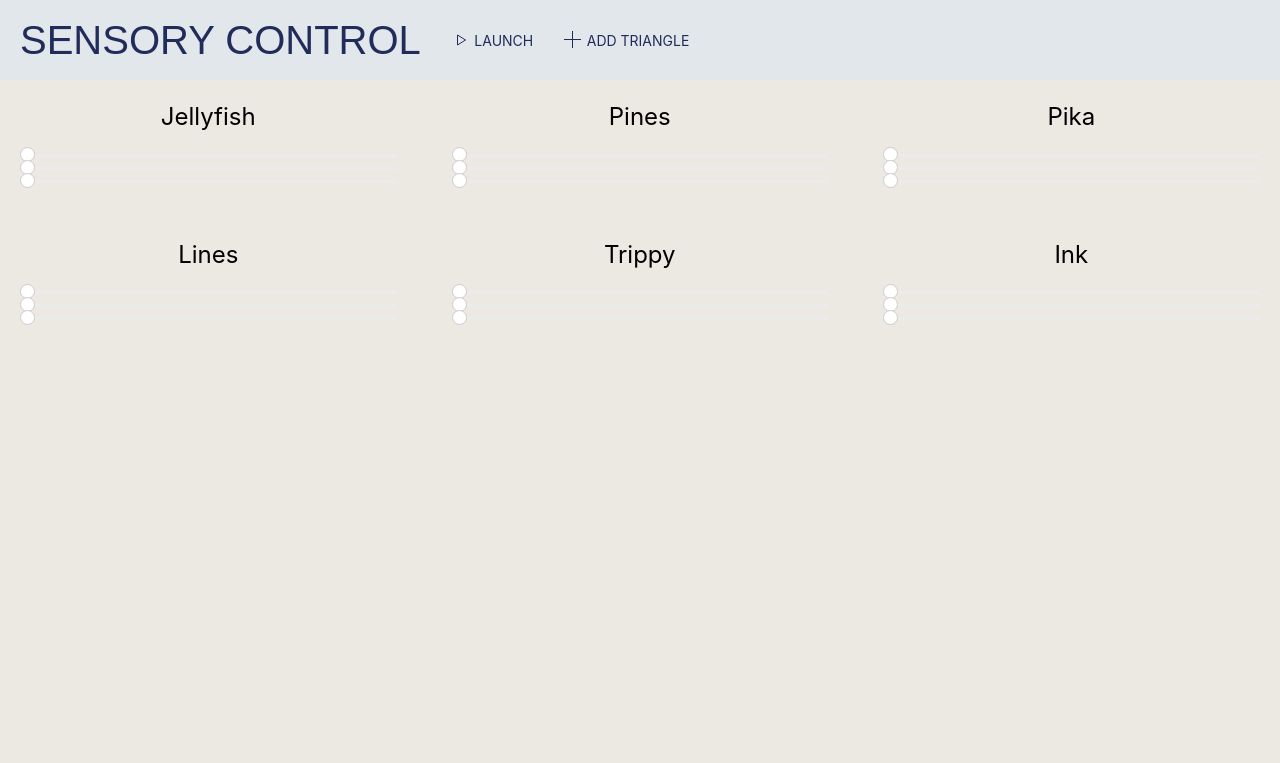
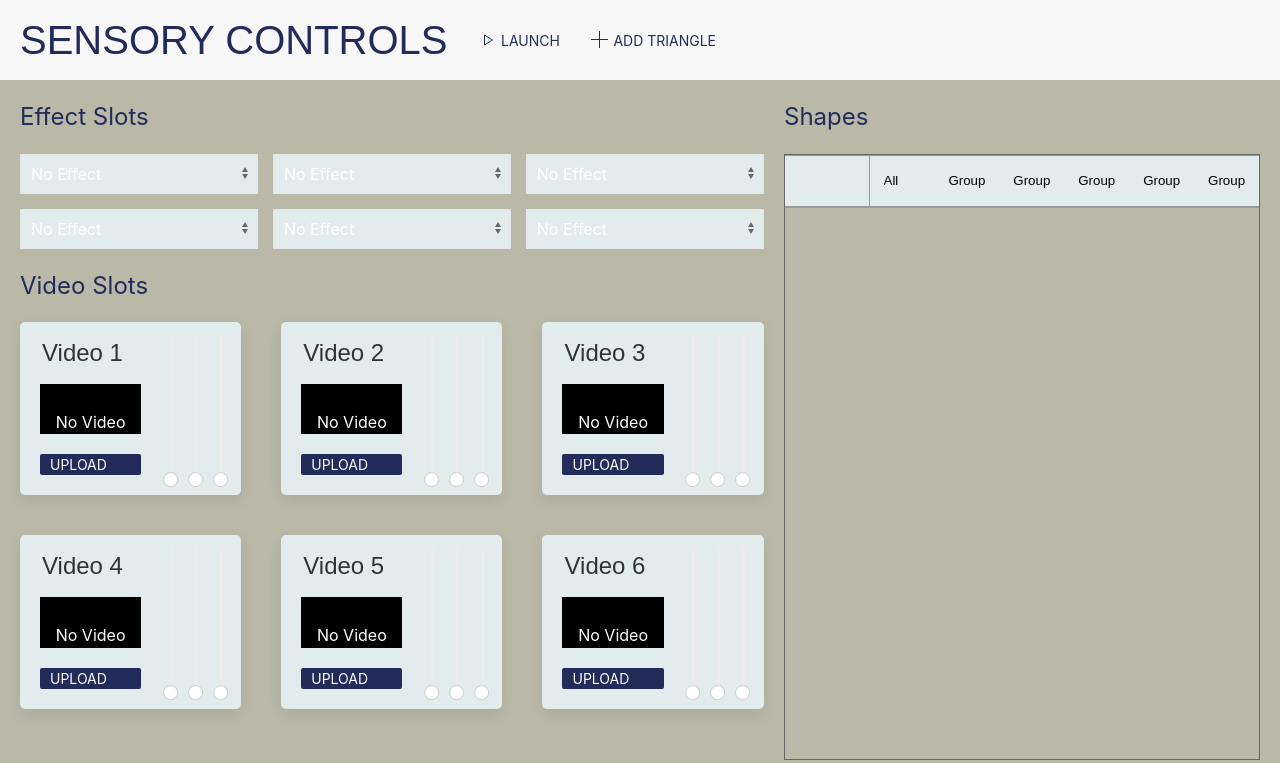
Before and after one commit to hobberwickey/projection-mapping, a website: page public/index.html in a window 1280 px wide. Drawn offline with nearby package versions, Linux system fonts and the light colour scheme; files that its build step writes are made by us from their sources; a web font is replaced by a local one.

Commit message:
Files should have been included in last commit

```diff
--- /dev/null
+++ b/public/css/styles.css
@@ -0,0 +1,299 @@
+:root {
+  --btn-color: #212c5b;
+  --text-color: #000;
+  --fg-color: hsl(180deg 20.54% 90.41%);
+}
+
+body {
+  padding: 0px;
+  margin: 0px;
+  background-color: hsl(56.67, 11.54%, 69.41%);
+}
+
+nav {
+  z-index: 1;
+}
+
+.video-wrapper {
+  margin-top: 20px;
+}
+
+.uk-container {
+  padding-left: 20px;
+  padding-right: 20px;
+  max-width: none;
+}
+
+.uk-card-default {
+  color: black;
+  background-color: transparent;
+  box-shadow: none;
+}
+.uk-card-default > div {
+  background-color: var(--fg-color);
+  box-shadow: 0 5px 15px rgba(0, 0, 0, 0.08);
+  border-radius: 5px;
+  padding-right: 80px;
+  position: relative;
+}
+.uk-card-default > div .left {
+  display: inline-block;
+  vertical-align: top;
+  width: 100%;
+}
+.uk-card-default > div .right {
+  display: block;
+  vertical-align: top;
+  width: 80px;
+  height: 100%;
+  position: absolute;
+  top: 0px;
+  right: 0px;
+  overflow: hidden;
+}
+.uk-card-default > div .right .inputs {
+  position: absolute;
+  height: 100%;
+  aspect-ratio: 1/1;
+}
+.uk-card-default > div .right .inputs input {
+  transform: rotate(270deg);
+  position: absolute;
+  width: 100%;
+  top: 50%;
+  margin-left: -50%;
+  padding-left: 10px;
+  padding-right: 10px;
+}
+.uk-card-default > div .right .inputs input:nth-child(1) {
+  left: 10px;
+}
+.uk-card-default > div .right .inputs input:nth-child(2) {
+  left: 35px;
+}
+.uk-card-default > div .right .inputs input:nth-child(3) {
+  left: 60px;
+}
+.uk-card-default .uk-card-header {
+  border-bottom: none;
+}
+.uk-card-default .uk-card-body {
+  padding-top: 0px;
+}
+.uk-card-default .uk-card-footer {
+  padding-left: 0px;
+  padding-right: 0px;
+}
+.uk-card-default video {
+  margin-bottom: 20px;
+  width: 100%;
+  aspect-ratio: 2/1;
+  background-color: black;
+}
+.uk-card-default input[type=text] {
+  max-width: 100%;
+  border: none;
+  background-color: transparent;
+  text-align: left;
+}
+.uk-card-default input[type=range]::before {
+  display: none;
+}
+.uk-card-default .preview {
+  position: relative;
+}
+.uk-card-default .preview p {
+  display: none;
+  position: absolute;
+  top: 0;
+  width: 100%;
+  text-align: center;
+  margin: 26px 0px;
+  color: white;
+}
+.uk-card-default .preview.no-video p {
+  display: block;
+}
+.uk-card-default .upload-wrapper {
+  width: 100%;
+  position: relative;
+  cursor: pointer;
+}
+.uk-card-default .upload-wrapper label {
+  position: absolute;
+  box-sizing: border-box;
+  width: 100%;
+  height: 100%;
+  left: 0;
+  color: white !important;
+  background-color: var(--btn-color);
+  cursor: pointer;
+}
+.uk-card-default .upload-wrapper input {
+  opacity: 0;
+  width: 100%;
+}
+
+#effects {
+  margin-top: 0px;
+}
+#effects select {
+  background-color: var(--fg-color);
+  color: white;
+}
+
+#shapes {
+  padding: 100px 0px 20px 20px;
+  min-height: 100vh;
+  margin-top: -100px;
+}
+#shapes .table-wrapper {
+  min-height: 604px;
+  max-height: 604px;
+  overflow: auto;
+  border: solid 1px;
+}
+#shapes .table-wrapper table tr {
+  height: 1px;
+}
+#shapes .table-wrapper table tr:last-child {
+  height: auto;
+}
+#shapes .table-wrapper table tr th,
+#shapes .table-wrapper table tr td {
+  border-bottom: solid 1px;
+}
+#shapes .table-wrapper table tr th:first-child,
+#shapes .table-wrapper table tr td:first-child {
+  border-right: solid 1px;
+}
+#shapes .table-wrapper table tr th.spacer,
+#shapes .table-wrapper table tr td.spacer {
+  border-right: none;
+  border-bottom: none;
+}
+#shapes .table-wrapper table th,
+#shapes .table-wrapper table td {
+  padding: 16px 12px;
+}
+#shapes .table-wrapper table td:first-child {
+  min-width: 60px;
+}
+#shapes .table-wrapper table td input {
+  border: solid 1px var(--text-color);
+}
+#shapes .table-wrapper table thead {
+  position: sticky;
+  top: 0px;
+}
+#shapes .table-wrapper table thead tr th {
+  padding: 0px;
+}
+#shapes .table-wrapper table thead tr th div {
+  min-height: 18px;
+  padding: 16px 12px;
+  border-top: solid 1px;
+  border-bottom: solid 1px;
+  background-color: var(--fg-color);
+}
+#shapes .table-wrapper table thead input[type=text],
+#shapes .table-wrapper table tbody input[type=text] {
+  background-color: transparent;
+  border: none;
+  width: 100%;
+}
+
+a {
+  color: var(--btn-color) !important;
+}
+
+h3 {
+  color: var(--btn-color);
+}
+
+a:hover {
+  color: var(--btn-color) !important;
+}
+
+.fancy {
+  font-family: "Handjet", sans-serif !important;
+  font-optical-sizing: auto;
+  font-style: normal;
+  font-size: 40px !important;
+}
+
+.fancy.small {
+  font-size: 30px !important;
+}
+
+.ui {
+  position: absolute;
+  top: 0px;
+  left: 0px;
+  width: 100%;
+  height: 100%;
+  overflow: hidden;
+  z-index: 1;
+}
+
+#zone-select li a {
+  font-size: 150%;
+  padding: 5px 15px;
+}
+
+#quad-control {
+  padding: 5px 15px;
+}
+
+.fullscreen {
+  position: absolute;
+  top: 0px;
+  left: 0px;
+  width: 100%;
+  height: 100%;
+  overflow: hidden;
+  /*  background-color: #000;*/
+}
+
+canvas {
+  position: absolute;
+  top: 0px;
+  left: 0px;
+  width: 100%;
+  height: 100%;
+  transform: translateZ(0);
+}
+
+label {
+  color: var(--text-color) !important;
+  padding: 0px 15px;
+}
+
+.videos,
+.buffers {
+  position: absolute;
+  display: none;
+}
+
+.contexts canvas {
+  /*  opacity: 0.3;*/
+}
+
+#fps {
+  position: fixed;
+  top: 10px;
+  right: 10px;
+}
+
+.launch {
+  position: relative;
+  margin: 0px auto;
+  width: 200px;
+  top: 200px;
+  display: block;
+  cursor: pointer;
+}
+
+.content {
+  padding: 20px 20px;
+}
--- a/public/index.html
+++ b/public/index.html
@@ -3,7 +3,7 @@
     <title>Project Mapping Control</title>
     <!-- UIkit CSS -->
     <link rel="stylesheet" href="/stylesheets/vendor/uikit.min.css" />
-    <link rel="stylesheet" href="/stylesheets/style.css" />
+    <link rel="stylesheet" href="/css/styles.css" />
 
     <link rel="preconnect" href="https://fonts.googleapis.com" />
     <link rel="preconnect" href="https://fonts.gstatic.com" crossorigin />
@@ -24,7 +24,7 @@
           <div uk-navbar>
             <div class="uk-navbar-left">
               <ul class="uk-navbar-nav">
-                <li><a href="#" class="fancy">Sensory Control</a></li>
+                <li><a href="#" class="fancy">Sensory Controls</a></li>
                 <li id="launch">
                   <a href="#"><span uk-icon="icon: play"></span>Launch</a>
                 </li>
@@ -36,12 +36,42 @@
           </div>
         </div>
       </nav>
-      <div
-        id="videos"
-        class="uk-grid-small uk-child-width-1-3@m uk-text-center"
-        uk-grid
-      ></div>
+      <div class="content uk-flex">
+        <div class="uk-width-3-5">
+          <div class="effect-wrapper">
+            <h3>Effect Slots</h3>
+            <div
+              id="effects"
+              class="uk-grid-small uk-child-width-1-3@m"
+              uk-grid
+            ></div>
+          </div>
+          <div class="video-wrapper">
+            <h3>Video Slots</h3>
+            <div id="videos" class="uk-child-width-1-3@m" uk-grid></div>
+          </div>
+        </div>
+        <div class="uk-width-2-5">
+          <div id="shapes">
+            <h3>Shapes</h3>
+            <div class="table-wrapper">
+              <table class="uk-table">
+                <thead>
+                  <tr>
+                    <th><div></div></th>
+                  </tr>
+                </thead>
+                <tbody>
+                  <tr>
+                    <td class="spacer"></td>
+                  </tr>
+                </tbody>
+              </table>
+            </div>
+          </div>
+        </div>
+      </div>
     </div>
-    <script src="/javascripts/main.js"></script>
+    <script src="/js/main.js"></script>
   </body>
 </html>
--- a/webpack.config.js
+++ b/webpack.config.js
@@ -1,13 +1,20 @@
 const path = require("path");
+
 const MiniCssExtractPlugin = require("mini-css-extract-plugin");
+const FixStyleOnlyEntriesPlugin = require("webpack-fix-style-only-entries");
 const CopyWebpackPlugin = require("copy-webpack-plugin");
 const fs = require("fs");
 
 module.exports = {
-  entry: "/src/js/app.js",
+  entry: {
+    main: "/src/js/main.js",
+    styles: ["/src/scss/main.scss"],
+  },
+  watch: true,
+  mode: "production",
   output: {
-    path: path.resolve(__dirname, "dist"),
-    filename: "public/javascripts/app.js",
+    path: path.resolve(__dirname, "public"),
+    filename: "js/[name].js",
   },
   module: {
     rules: [
@@ -18,7 +25,23 @@ module.exports = {
       },
       {
         test: /\.scss$/,
-        use: [MiniCssExtractPlugin.loader, "css-loader", "sass-loader"],
+        use: [
+          MiniCssExtractPlugin.loader,
+          {
+            loader: "css-loader",
+            options: {
+              sourceMap: false,
+            },
+          },
+          {
+            loader: "sass-loader",
+            options: {
+              sassOptions: {
+                style: "expanded",
+              },
+            },
+          },
+        ],
       },
       {
         test: /\.(png|jpg|gif|woff|woff2|eot|ttf|svg)$/,
@@ -34,14 +57,13 @@ module.exports = {
       },
     ],
   },
+  optimization: {
+    minimize: false,
+  },
   plugins: [
+    new FixStyleOnlyEntriesPlugin(),
     new MiniCssExtractPlugin({
-      filename: "css/style.min.css",
+      filename: "css/[name].css",
     }),
   ],
-  devServer: {
-    contentBase: path.join(__dirname, "dist"),
-    compress: true,
-    port: 3000,
-  },
 };
```
Also changed, not shown: app.js (+8 -10 lines), docs/Data Structure.json (added, +14 -0 lines), docs/Effect Notes.md (added, +6 -0 lines), package.json (+9 -3 lines), public/screen.html (+1 -1 lines), dist/public/javascripts/app.js (deleted), 1 other file.
